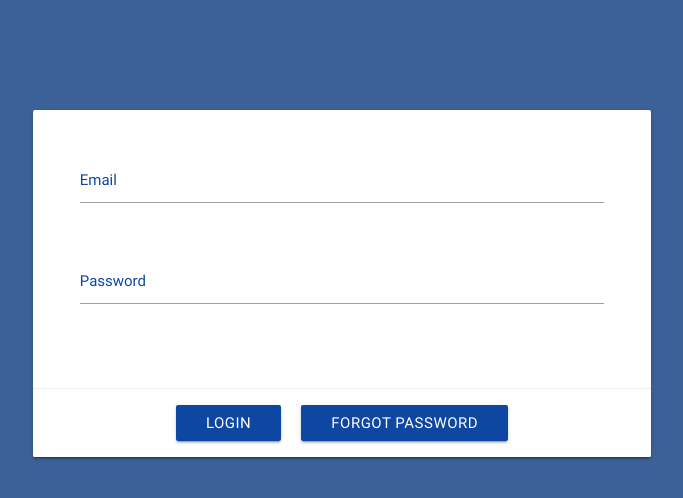
After one commit to BrandonLMorris/aufm-webapp, a Flask app: template aufm/templates/login.html in a window 1280 px wide. The commit adds this page. Shown: the top 498 px of the page, without its empty margins (298-981 px from the left). Run offline with Flask 2, Linux system fonts and the light colour scheme; the template is opened without the code that fills it, so the values that code supplies are empty.

Commit message:
refactoring, login template, login requirements

```diff
--- a/aufm/static/css/aufm.css
+++ b/aufm/static/css/aufm.css
@@ -1,3 +1,14 @@
+body.login {
+    background-color: #3c6198;
+}
+body.login .content-area {
+    padding-top: 8% !important;
+}
+body.login .card-action {
+    display: flex;
+    justify-content: center;
+}
+
 .content-area, .breadcrumb-row {
     display: flex;
     justify-content: center;
--- /dev/null
+++ b/aufm/static/js/login.js
@@ -0,0 +1,41 @@
+AUFM = {
+    Login: {
+        setup: function() {
+            $('#login_button').click(this.events.login);
+            $('#forgot_button').click(this.events.forgot);
+        },
+        events: {
+            login: function(e) {
+                var email = $('#login_email').val();
+                var password = $('#login_password').val();
+                if(email.length == 0) {
+                    $('#login_email').addClass("invalid");
+                    return;
+                }
+                if(password.length == 0) {
+                    $('#login_password').addClass("invalid");
+                    return;
+                }
+                AUFM.Util.api({
+                    url: "login",
+                    type: "POST",
+                    data: { "email": email, "password": password },
+                    callback: function(data) {
+                        if(data.error) {
+                            console.log(data.error);
+                            return;
+                        }
+                        location.href = "/";
+                    },
+                });
+            },
+            forgot: function(e) {
+
+            },
+        },
+    },
+};
+
+$(document).ready((e) => {
+    AUFM.Login.setup();
+});
--- /dev/null
+++ b/aufm/static/js/util.js
@@ -0,0 +1,27 @@
+/**
+ * Utility functions for the AUFM frontend.
+ */
+AUFM.Util = {
+    template: function(template, data) {
+        template = $.trim(template);
+        return template.replace(/%(\w*)%/g, function (m, key) {
+            return data.hasOwnProperty(key) ? data[key] : "";
+        });
+    },
+    api: function(params) {
+        $.ajax({
+            url: window.location.origin + "/api/" + params.url,
+            type: params.type ? params.type : "GET",
+            data: params.data ? JSON.stringify(params.data) : "",
+            contentType: "application/json; charset=utf-8",
+            dataType: "json",
+            success: params.callback,
+            error: function(jqXHR, text, error) {
+                params.callback({
+                    error: text + " " + error,
+                });
+                console.log(text + " " + error);
+            },
+        });
+    },
+};
--- /dev/null
+++ b/aufm/templates/login.html
@@ -0,0 +1,58 @@
+<!doctype html>
+<html lang="en">
+  <head>
+    <meta charset="utf-8">
+    <meta name="viewport" content="width=device-width, initial-scale=1, shrink-to-fit=no">
+      <!-- CSS -->
+    <link rel="stylesheet" href="https://cdnjs.cloudflare.com/ajax/libs/materialize/0.100.2/css/materialize.min.css">
+    <link href="https://fonts.googleapis.com/icon?family=Material+Icons" rel="stylesheet">
+    <link rel="stylesheet" href="{{ url_for('static', filename='css/aufm.css') }}">
+
+    <!-- Javascript -->
+    <script src="http://code.jquery.com/jquery-3.3.1.min.js" integrity="sha256-FgpCb/KJQlLNfOu91ta32o/NMZxltwRo8QtmkMRdAu8=" crossorigin="anonymous"></script>
+    <script src="https://cdnjs.cloudflare.com/ajax/libs/materialize/0.100.2/js/materialize.min.js"></script>
+    <script src="{{ url_for('static', filename='js/login.js') }}"></script>
+    <script src="{{ url_for('static', filename='js/util.js') }}"></script>
+    <title>AUFM Login</title>
+    <base href="/">
+  </head>
+
+  <body class="login">
+    <div id="content_area">
+        <div class="row content-area">
+            <div class="col s6">
+                <div class="card">
+                    <div class="card-content">
+                        <span class="card-title">
+                            <span class="card-sub-title"></span>
+                        </span>
+                        <div class="content-container">
+                            <div class="row">
+                                <form class="col s12">
+                                    <div class="row">
+                                        <div class="input-field col s12">
+                                            <input type="email" id="login_email" class="validate">
+                                            <label for="login_email" data-error="Incorrect email format.">Email</label>
+                                        </div>
+                                    </div>
+                                    <div class="row">
+                                        <div class="input-field col s12">
+                                            <input type="password" id="login_password" class="validate">
+                                            <label for="login_password" data-error="">Password</label>
+                                        </div>
+                                    </div>
+                                </form>
+                            </div>
+                        </div>
+                    </div>
+                    <div class="card-action">
+                        <a class="waves-effect waves-light btn blue darken-4" id="login_button">Login</a>
+                        <a class="waves-effect waves-light btn blue darken-4" id="forgot_button">Forgot Password</a>
+                    </div>
+                </div>
+            </div>
+        </div>
+    </div>
+  </body>
+
+</html>
--- a/aufm/views.py
+++ b/aufm/views.py
@@ -69,8 +69,10 @@ def login():
     return _error('Invalid login credentials', 400)
 
 
-@app.route('/api/user', methods=['POST'])
+@app.route('/api/user', methods=['POST', 'GET'])
 def create_new_user():
+    if request.method == 'GET':
+        return jsonify(current_user.to_json())
     if not request.is_json:
         return _error('Request must be JSON type', 400)
     form = request.get_json()
@@ -400,6 +402,8 @@ def add_remove_protocol_family_association(family_id, protocol_id):
 
 @app.route('/')
 def index():
+    if current_user.is_authenticated == False:
+        return render_template('login.html')
     return render_template('aufm.html')
 
 
```
Also changed, not shown: aufm/static/js/aufm.js (+41 -221 lines), aufm/static/js/routing.js (added, +41 -0 lines), aufm/static/js/schema.js (added, +152 -0 lines), aufm/templates/aufm.html (+30 -3 lines), aufm/static/js/libraries/routie.min.js (renamed from aufm/static/js/routie.min.js).
